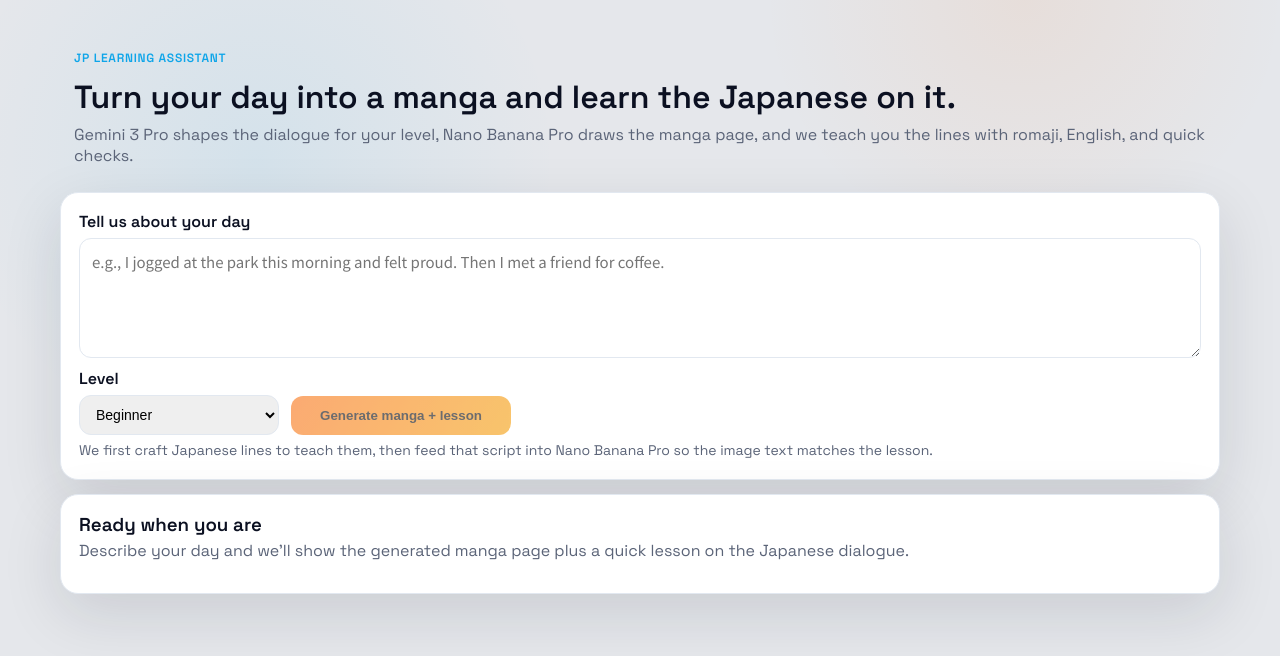
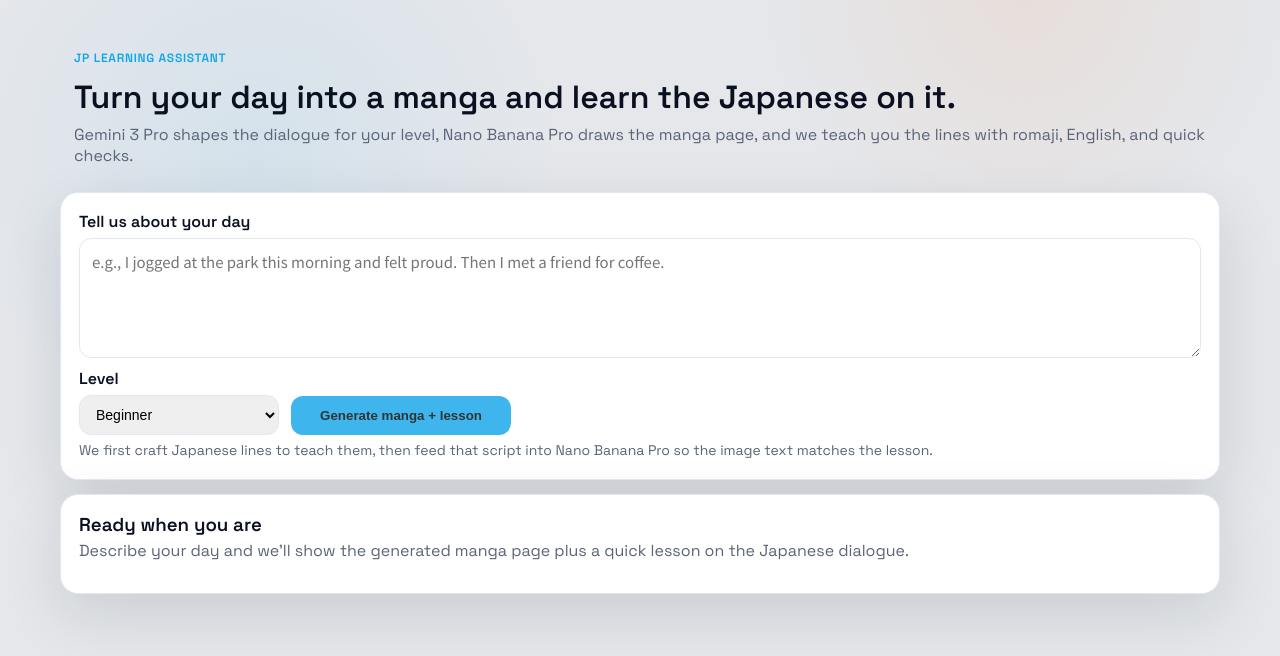
Before and after one commit to hi-wesley/gemini-3-sf-hackathon, a React (Vite) app in the folder frontend/: page / in a window 1280 px wide. Shown: the top 656 px of the page. Built offline with nearby package versions, Linux system fonts and the light colour scheme.

Commit message:
style: made the button color look nicer

```diff
--- a/frontend/src/styles/main.css
+++ b/frontend/src/styles/main.css
@@ -137,8 +137,8 @@
 }
 
 .primary {
-  background: linear-gradient(120deg, var(--accent), #f59e0b);
-  color: #0b0b0f;
+  background: var(--accent-2);
+  color: #000000;
   border: none;
   padding: 12px 18px;
   border-radius: 12px;
@@ -146,11 +146,11 @@
   cursor: pointer;
   min-width: 220px;
   transition: transform 0.1s ease, box-shadow 0.2s ease;
-  box-shadow: 0 12px 30px rgba(249, 115, 22, 0.25);
+  box-shadow: 0 12px 30px rgba(14, 165, 233, 0.25);
 }
 
 .primary:disabled {
-  opacity: 0.6;
+  opacity: 0.8;
   cursor: not-allowed;
   box-shadow: none;
 }
```
